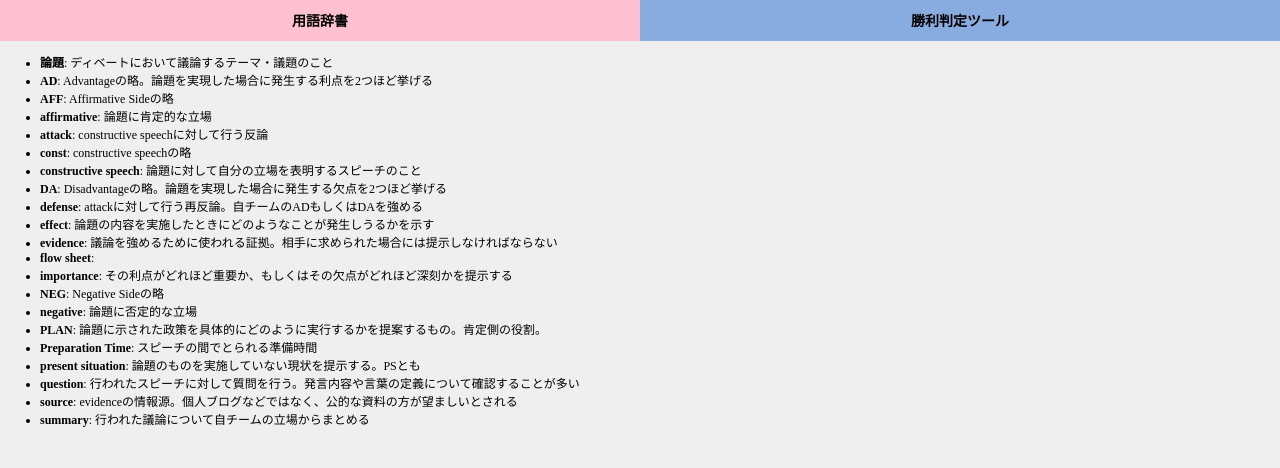
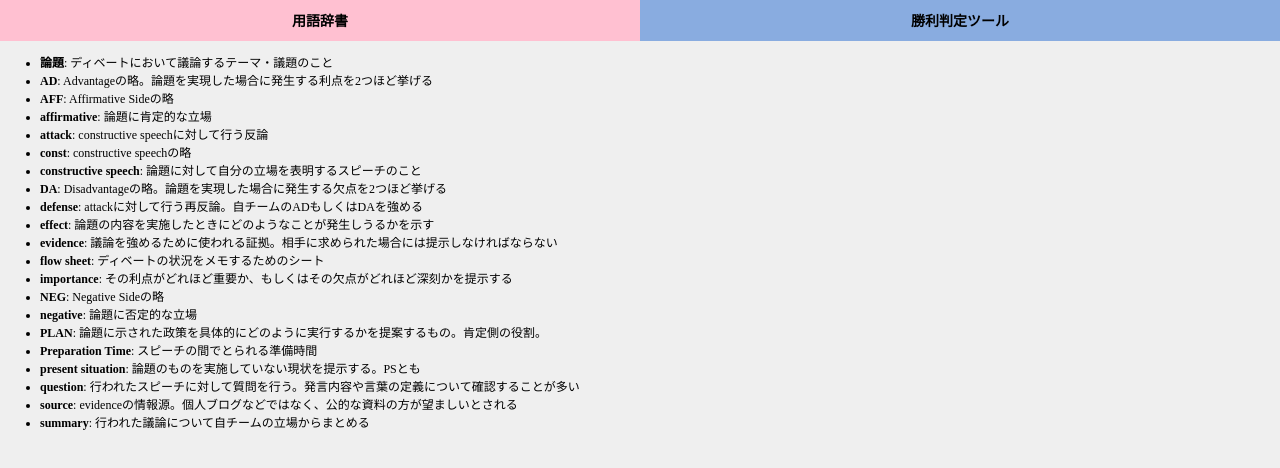
Before and after one commit to A-Yanagi/ac-flow, a website: page left_tab.html in a window 1280 px wide. Drawn offline with Linux system fonts and the light colour scheme.

Commit message:
Update left_tab.html

```diff
--- a/left_tab.html
+++ b/left_tab.html
@@ -24,7 +24,7 @@
                 <li><b>defense</b>: attackに対して行う再反論。自チームのADもしくはDAを強める</li>
                 <li><b>effect</b>: 論題の内容を実施したときにどのようなことが発生しうるかを示す</li>
                 <li><b>evidence</b>: 議論を強めるために使われる証拠。相手に求められた場合には提示しなければならない</li>
-                <li><b>flow sheet</b>: </li>
+                <li><b>flow sheet</b>: ディベートの状況をメモするためのシート</li>
                 <li><b>importance</b>: その利点がどれほど重要か、もしくはその欠点がどれほど深刻かを提示する</li>
                 <li><b>NEG</b>: Negative Sideの略</li>
                 <li><b>negative</b>: 論題に否定的な立場</li>
```
